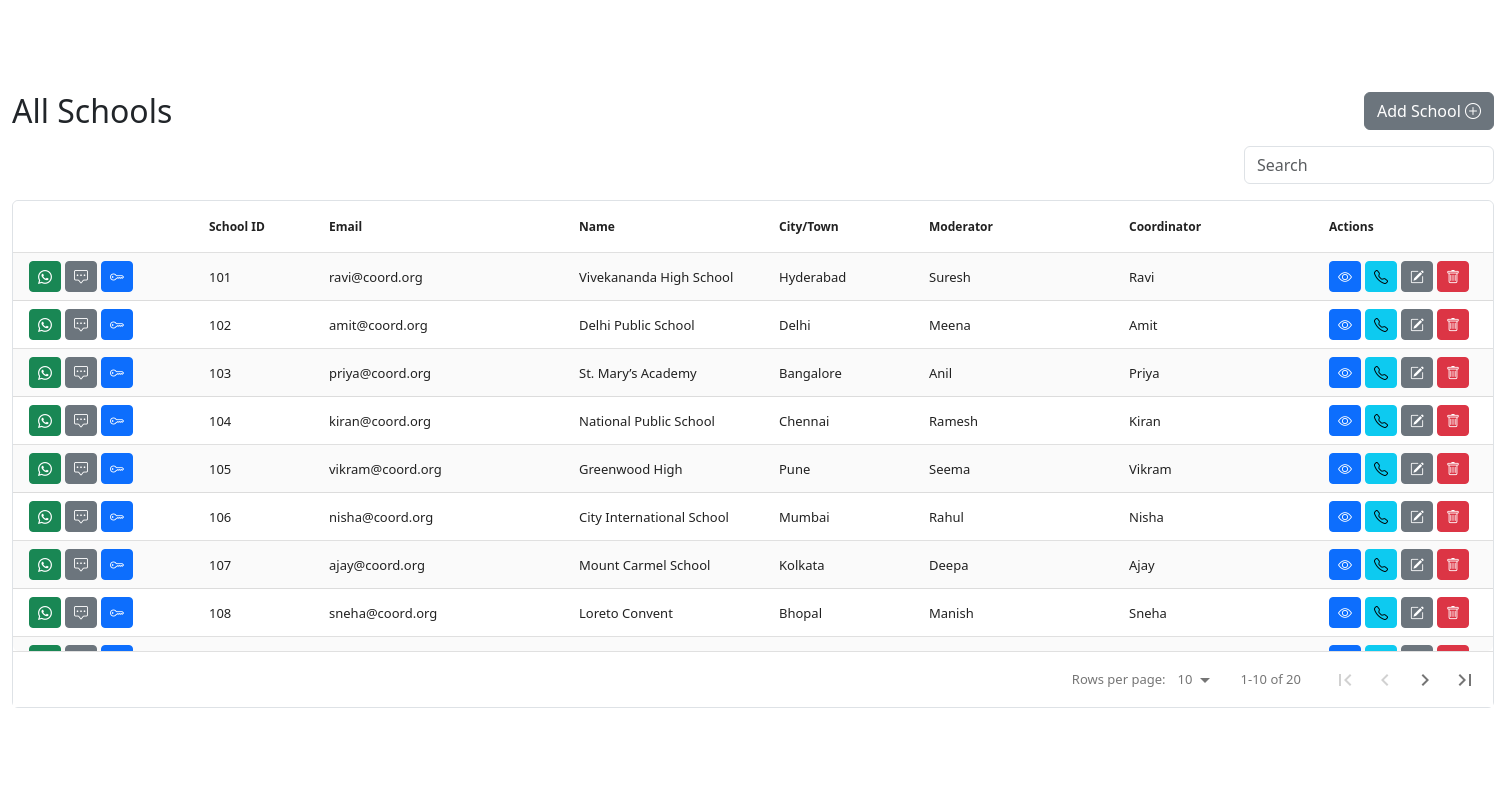
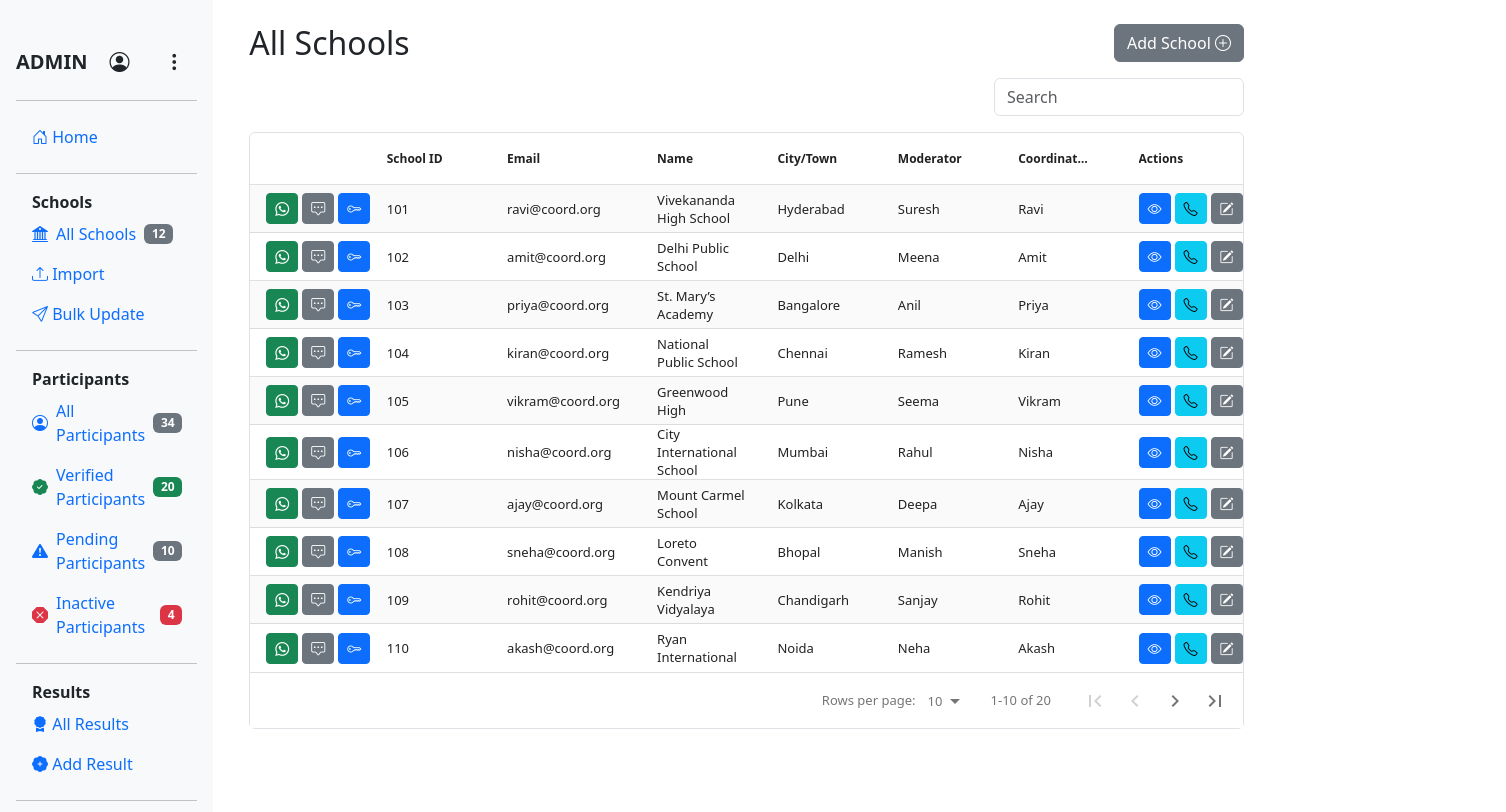
Before and after one commit to Shinjon101/quiz2025-frontend, a React (Vite) app: page / in a window 1280 px wide. Shown: the top 812 px of the page, 1506 px wide, since content can reach past the window. Built offline with nearby package versions, Linux system fonts and the light colour scheme.

Commit message:
feat: add sidebar UI

```diff
--- a/src/App.tsx
+++ b/src/App.tsx
@@ -1,12 +1,16 @@
+import Sidebar from "./components/Sidebar";
 import SchoolsTable from "./pages/SchoolsTable";
 import { mockSchools } from "./tests/mocks/mockSchools";
+export default function App() {
+  return (
+    <div className="container-fluid">
+      <div className="row">
+        <Sidebar />
 
-function App() {
-  return (
-    <div>
-      <SchoolsTable schools={mockSchools} userRole="admin" />
+        <main className="col-md-9 col-lg-10 ms-sm-auto px-md-4">
+          <SchoolsTable schools={mockSchools} userRole="admin" />
+        </main>
+      </div>
     </div>
   );
 }
-
-export default App;
--- /dev/null
+++ b/src/components/Sidebar.tsx
@@ -0,0 +1,133 @@
+export default function Sidebar() {
+  //mock counts
+  const schoolsCount = 12;
+  const participantsCount = 34;
+  const verifiedCount = 20;
+  const pendingCount = 10;
+  const inactiveCount = 4;
+  const usersCount = 5;
+  const deletedUsersCount = 1;
+
+  return (
+    <aside
+      className="col-md-3 col-lg-2 bg-light sidebar d-flex flex-column flex-shrink-0 p-3"
+      style={{ minHeight: "100vh" }}
+    >
+      <div className="pt-3 flex-grow-1 overflow-auto">
+        <div className="mt-2 d-flex flex-row align-items-center justify-content-between">
+          <strong className="fs-5">ADMIN</strong>
+          <i className="bi bi-person-circle fs-5"></i>
+          <button className="btn btn-link text-dark bi bi-three-dots-vertical fs-5" />
+        </div>
+
+        <hr />
+
+        <ul className="nav flex-column">
+          <li>
+            <button className="nav-link text-start w-100">
+              <i className="bi bi-house-door"></i> Home
+            </button>
+          </li>
+          <hr />
+
+          <li>
+            <strong className="ms-3">Schools</strong>
+            <button className="nav-link text-start w-100 d-flex align-items-center">
+              <i className="bi bi-bank2"></i>
+              <span className="ms-2">All Schools</span>
+              <span className="ms-2 badge bg-secondary">{schoolsCount}</span>
+            </button>
+          </li>
+          <li>
+            <button className="nav-link text-start w-100">
+              <i className="bi bi-upload"></i> Import
+            </button>
+          </li>
+          <li>
+            <button className="nav-link text-start w-100">
+              <i className="bi bi-send"></i> Bulk Update
+            </button>
+          </li>
+          <hr />
+
+          <li>
+            <strong className="ms-3">Participants</strong>
+            <button className="nav-link text-start w-100 d-flex align-items-center">
+              <i className="bi bi-person-circle"></i>
+              <span className="ms-2">All Participants</span>
+              <span className="ms-2 badge bg-secondary">
+                {participantsCount}
+              </span>
+            </button>
+          </li>
+          <li>
+            <button className="nav-link text-start w-100 d-flex align-items-center">
+              <i className="bi bi-patch-check-fill text-success"></i>
+              <span className="ms-2">Verified Participants</span>
+              <span className="ms-2 badge bg-success">{verifiedCount}</span>
+            </button>
+          </li>
+          <li>
+            <button className="nav-link text-start w-100 d-flex align-items-center">
+              <i className="bi bi-exclamation-triangle-fill"></i>
+              <span className="ms-2">Pending Participants</span>
+              <span className="ms-2 badge bg-secondary">{pendingCount}</span>
+            </button>
+          </li>
+          <li>
+            <button className="nav-link text-start w-100 d-flex align-items-center">
+              <i className="bi bi-x-octagon-fill text-danger"></i>
+              <span className="ms-2">Inactive Participants</span>
+              <span className="ms-2 badge bg-danger">{inactiveCount}</span>
+            </button>
+          </li>
+          <hr />
+
+          <li>
+            <strong className="ms-3">Results</strong>
+          </li>
+          <li>
+            <button className="nav-link text-start w-100">
+              <i className="bi bi-award-fill"></i> All Results
+            </button>
+          </li>
+          <li>
+            <button className="nav-link text-start w-100">
+              <i className="bi bi-patch-plus-fill"></i> Add Result
+            </button>
+          </li>
+          <hr />
+
+          <li>
+            <strong className="ms-3">Users</strong>
+            <button className="nav-link text-start w-100 d-flex align-items-center">
+              <i className="bi bi-people-fill"></i>
+              <span className="ms-2">All Users</span>
+              <span className="ms-2 badge bg-secondary">{usersCount}</span>
+            </button>
+          </li>
+          <li>
+            <button className="nav-link text-start w-100">
+              <i className="bi bi-key-fill"></i> Change Passwords
+            </button>
+          </li>
+          <li>
+            <button className="nav-link text-start w-100 d-flex align-items-center">
+              <i className="bi bi-x-octagon-fill text-danger"></i>
+              <span className="ms-2">Deleted Users</span>
+              <span className="ms-2 badge bg-danger">{deletedUsersCount}</span>
+            </button>
+          </li>
+          <hr />
+
+          <li className="mt-3 mb-5">
+            <strong className="ms-3">Website</strong>
+            <button className="nav-link text-start w-100">
+              <i className="bi bi-globe"></i> QUIZ 2025
+            </button>
+          </li>
+        </ul>
+      </div>
+    </aside>
+  );
+}
--- a/src/pages/SchoolsTable.tsx
+++ b/src/pages/SchoolsTable.tsx
@@ -28,107 +28,80 @@ export default function SchoolsTable({ schools, userRole }: Props) {
   const columns: TableColumn<School>[] = [
     {
       name: "",
-      cell: (school) => {
-        const isAdmin = userRole === "admin";
+      cell: () => {
+        /*      const isAdmin = userRole === "admin";
         const isAdminOrModerator = isAdmin || userRole === "moderator";
         const skipMessageButton =
-          school.coordinator.email.includes("yuvajanasamiti.org");
+          school.coordinator.email.includes("yuvajanasamiti.org"); */
 
         return (
           <div className="d-flex">
-            {isAdmin && (
-              <a
-                className="btn btn-success btn-sm me-1"
-                rel="noreferrer"
-                href={``}
-              >
+            <a className="btn btn-success btn-sm me-1" href={``}>
               <i className="bi bi-whatsapp"></i>
             </a>
-            )}
-            {isAdminOrModerator && !skipMessageButton && (
-              <a
-                className="btn btn-secondary btn-sm me-1"
-                target="_blank"
-                rel="noreferrer"
-                href={``}
-              >
+
+            <a className="btn btn-secondary btn-sm me-1" href={``}>
               <i className="bi bi-chat-square-dots"></i>
             </a>
-            )}
-            {isAdmin && (
-              <a
-                className="btn btn-primary btn-sm"
-                target="_blank"
-                rel="noreferrer"
-                href={``}
-              >
+
+            <a className="btn btn-primary btn-sm">
               <i className="bi bi-key"></i>
             </a>
-            )}
           </div>
         );
       },
-      minWidth: "180px",
+      // minWidth: "180px",
     },
     {
       name: "School ID",
       selector: (row) => row.id,
       sortable: true,
-      width: "120px",
+      // width: "120px",
     },
     {
       name: "Email",
       selector: (row) => (userRole === "admin" ? row.coordinator.email : "-"),
       sortable: true,
-      minWidth: "250px",
       wrap: true,
+      minWidth: "150px",
     },
     {
       name: "Name",
       selector: (row) => row.name,
       sortable: true,
-      minWidth: "200px",
+      wrap: true,
+      // minWidth: "200px",
     },
     {
       name: "City/Town",
       selector: (row) => row.city,
       sortable: true,
-      minWidth: "150px",
+      //minWidth: "150px",
     },
     {
       name: "Moderator",
       selector: (row) => row.moderator.name,
       sortable: true,
-      minWidth: "200px",
+      // minWidth: "200px",
     },
     {
       name: "Coordinator",
       selector: (row) => row.coordinator.name,
       sortable: true,
-      minWidth: "200px",
+      //minWidth: "200px",
     },
     {
       name: "Actions",
       cell: (school) => (
-        <div className="d-flex gap-1">
-          <a
-            className="btn btn-primary btn-sm"
-            href={`/admin/schools/${school.id}?back=schools`}
-          >
+        <div className="d-flex justify-content-start align-items-center gap-1">
+          <a className="btn btn-primary btn-sm">
             <i className="bi bi-eye"></i>
           </a>
-          {userRole === "admin" && (
-            <>
-              <a
-                className="btn btn-info btn-sm"
-                href={`tel:${school.coordinator.phone}`}
-              >
+
+          <a className="btn btn-info btn-sm">
             <i className="bi bi-telephone"></i>
           </a>
-              <a
-                className="btn btn-secondary btn-sm"
-                href={`/admin/schools/${school.id}/edit?back=schools`}
-              >
+          <a className="btn btn-secondary btn-sm">
             <i className="bi bi-pencil-square"></i>
           </a>
           <Button
@@ -138,11 +111,9 @@ export default function SchoolsTable({ schools, userRole }: Props) {
           >
             <i className="bi bi-trash"></i>
           </Button>
-            </>
-          )}
         </div>
       ),
-      minWidth: "180px",
+      // minWidth: "180px",
     },
   ];
 
@@ -159,11 +130,11 @@ export default function SchoolsTable({ schools, userRole }: Props) {
   });
 
   return (
-    <main className="py-4 container-fluid">
+    <div className="py-4 container-fluid">
       {/* Header + Add button row */}
       <div className="row mb-3">
         <div className="col d-flex justify-content-between align-items-center">
-          <h1 className="h2 mb-0">All Schools</h1>
+          <h2 className="mb-0">All Schools</h2>
           <a
             className="btn btn-secondary"
             href="/admin/school/new?back=schools"
@@ -200,18 +171,13 @@ export default function SchoolsTable({ schools, userRole }: Props) {
               highlightOnHover
               striped
               responsive
-              fixedHeader
-              fixedHeaderScrollHeight="450px"
               persistTableHead
               noDataComponent={
                 <div className="text-center py-3 w-100">No results found</div>
               }
               customStyles={{
                 table: {
-                  style: {
-                    tableLayout: "fixed",
-                    width: "100%",
-                  },
+                  style: {},
                 },
                 headCells: { style: { fontWeight: "bold" } },
                 cells: {
@@ -239,14 +205,9 @@ export default function SchoolsTable({ schools, userRole }: Props) {
           <Button variant="secondary" onClick={() => setDeleteTarget(null)}>
             No
           </Button>
-          <a
-            href={`/admin/schools/${deleteTarget?.id}/delete?back=schools`}
-            className="btn btn-danger"
-          >
-            Yes
-          </a>
+          <a className="btn btn-danger">Yes</a>
         </Modal.Footer>
       </Modal>
-    </main>
+    </div>
   );
 }
```
Lines whose indentation alone changed are shown as unchanged.
